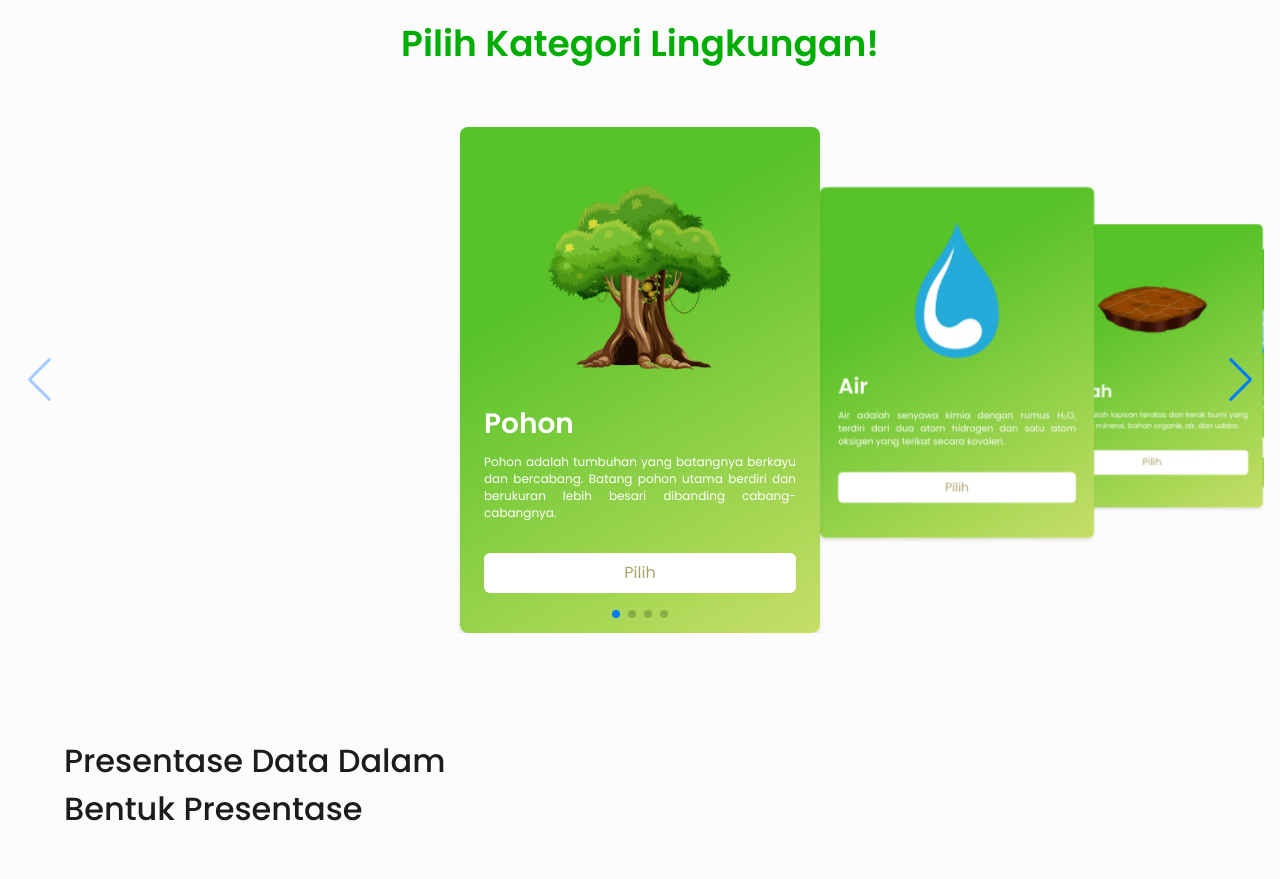
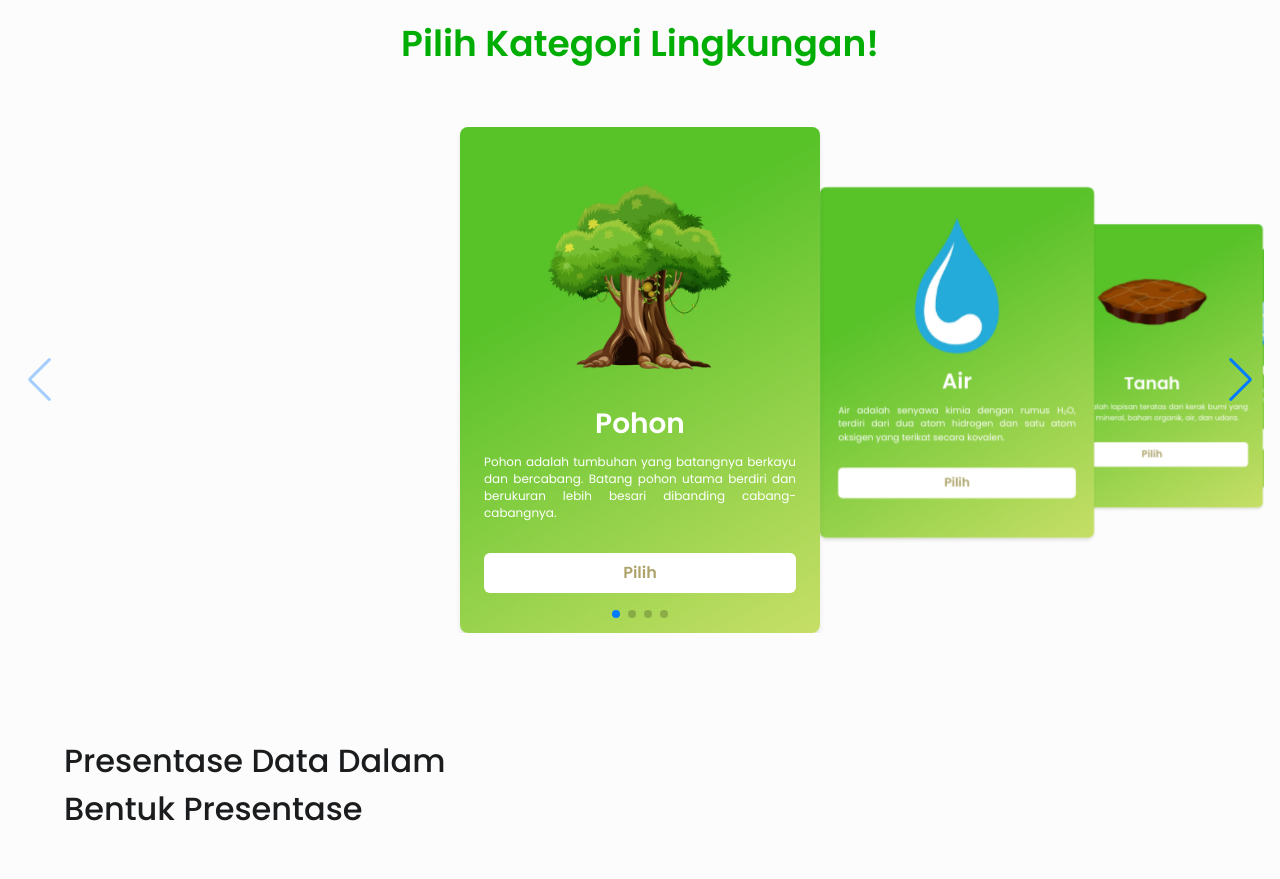
Before and after one commit to mcqeems/nazzava, a Next.js app: page / in a window 1280 px wide. Shown: the part 4320-5199 px from the top of the page. Built offline with nearby package versions, Linux system fonts and the light colour scheme.

Commit message:
fixed category (change nested button to LINK)

```diff
--- a/src/components/home/Category.tsx
+++ b/src/components/home/Category.tsx
@@ -1,16 +1,16 @@
-"use client"
-import React from 'react'
-import Link from 'next/link'
-import { Swiper, SwiperSlide } from 'swiper/react'
-import { Navigation, Pagination, EffectCoverflow } from 'swiper/modules'
-import 'swiper/css'
-import 'swiper/css/navigation'
-import 'swiper/css/pagination'
-import Image from 'next/image'
-import tree from '../../../public/image/home/tree.webp'
-import water from '../../../public/image/home/water.webp'
-import air from '../../../public/image/home/air.webp'
-import dirt from '../../../public/image/home/dirt.webp'
+"use client";
+import React from "react";
+import Link from "next/link";
+import { Swiper, SwiperSlide } from "swiper/react";
+import { Navigation, Pagination, EffectCoverflow } from "swiper/modules";
+import "swiper/css";
+import "swiper/css/navigation";
+import "swiper/css/pagination";
+import Image from "next/image";
+import tree from "../../../public/image/home/tree.webp";
+import water from "../../../public/image/home/water.webp";
+import air from "../../../public/image/home/air.webp";
+import dirt from "../../../public/image/home/dirt.webp";
 
 const CategoryData = [
   {
@@ -45,16 +45,22 @@ const CategoryData = [
     link: "/udara",
     width: 200,
   },
-]
+];
 
 export default function Category() {
   return (
-    <div className='w-full container mx-auto px-4 font-poppins pb-26' data-aos="fade-up" data-aos-duration="800">
-      <h1 className='text-[#00AD03] lg:text-[36px] text-[28px] lg:w-full w-[300px] mx-auto font-[600] text-center mb-14'>Pilih Kategori Lingkungan!</h1>
+    <div
+      className="w-full container mx-auto px-4 font-poppins pb-26"
+      data-aos="fade-up"
+      data-aos-duration="800"
+    >
+      <h1 className="text-[#00AD03] lg:text-[36px] text-[28px] lg:w-full w-75 mx-auto font-semibold text-center mb-14">
+        Pilih Kategori Lingkungan!
+      </h1>
 
       <Swiper
         modules={[Navigation, Pagination, EffectCoverflow]}
-        effect='coverflow'
+        effect="coverflow"
         centeredSlides={true}
         grabCursor={true}
         slidesPerView={3}
@@ -86,17 +92,30 @@ export default function Category() {
       >
         {CategoryData.map((item) => (
           <SwiperSlide key={item.id}>
-            <div className="bg-[linear-gradient(150deg,_#58C229_30%,_#C7DF67_100%)] lg:w-[360px] w-full min-h-[460px] rounded-lg px-6 py-10 flex flex-col items-start justify-center text-center shadow-md mx-auto">
-              <Image src={item.image} alt='image' width={item.width} height={160} className="mb-4 mx-auto"/>
-              <h1 className="text-white text-[28px] font-[600]">{item.title}</h1>
-              <p className="text-white text-sm mt-2 text-[12px] text-justify">{item.desc}</p>
-              <Link href={item.link} className='w-full mt-8 cursor-pointer'>
-                <button className='w-full h-[40px] rounded-md text-[#AEA46B] bg-white'>Pilih</button>
+            <Link
+              href={item.link}
+              className="block bg-[linear-gradient(150deg,#58C229_30%,#C7DF67_100%)] lg:w-90 w-full min-h-115 rounded-lg px-6 py-10 text-center shadow-md mx-auto hover:shadow-lg transition-shadow"
+            >
+              <Image
+                src={item.image}
+                alt="image"
+                width={item.width}
+                height={160}
+                className="mb-4 mx-auto"
+              />
+              <h1 className="text-white text-[28px] font-semibold">
+                {item.title}
+              </h1>
+              <p className="text-white text-sm mt-2 text-[12px] text-justify">
+                {item.desc}
+              </p>
+              <span className="block w-full h-10 mt-8 rounded-md text-[#AEA46B] bg-white leading-10 font-semibold">
+                Pilih
+              </span>
             </Link>
-            </div>
           </SwiperSlide>
         ))}
       </Swiper>
     </div>
-  )
+  );
 }
```
Lines whose indentation alone changed are shown as unchanged.
